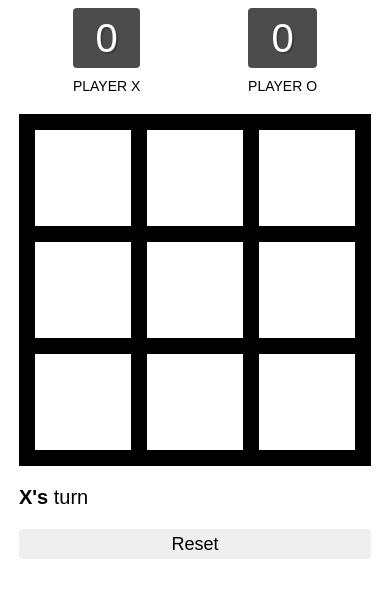
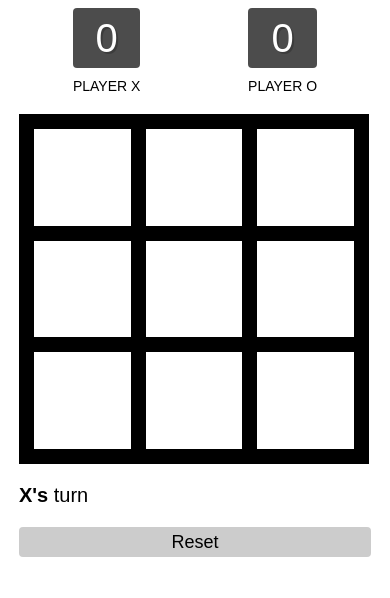
Before and after one commit to landonwjohnson/react-tic-tac-toe, a React app: page / in a window 390 px wide. Built offline with nearby package versions, Linux system fonts and the light colour scheme.

Commit message:
the game is now mobile friendly and works on the iphone simulator

```diff
--- a/public/index.html
+++ b/public/index.html
@@ -6,10 +6,7 @@
     <meta name="viewport" content="width=device-width, initial-scale=1" />
     <meta name="theme-color" content="#000000" />
 
-    <meta
-      name="description"
-      content="Built Tic Tac Toe using ReactJS"
-    />
+    <meta name="description" content="Built Tic Tac Toe using ReactJS" />
     <!--
       manifest.json provides metadata used when your web app is installed on a
       user's mobile device or desktop. See https://developers.google.com/web/fundamentals/web-app-manifest/
@@ -26,27 +23,19 @@
     -->
 
     <meta property="og:title" content="Tic Tac Toe - ReactJS" />
-    <meta
-      property="og:description"
-      content="Tic Tac Toe built with React JS"
-    />
+    <meta property="og:description" content="Tic Tac Toe built with React JS" />
     <meta
       property="og:image"
       content="https://javascript-react-tic-tac-toe.netlify.app/react-tic-tac-toe.png"
     />
 
-    <meta
-    property="og:type"
-    content="website"
-  />
-
+    <meta property="og:type" content="website" />
 
     <meta
       property="og:url"
       content="https://javascript-react-tic-tac-toe.netlify.app"
     />
-    <title>Tic Tac Toe - ReactJS"</title>
-
+    <title>ReactJS Tic Tac Toe by Landon Johnson</title>
   </head>
   <body>
     <noscript>You need to enable JavaScript to run this app.</noscript>
--- a/src/components/Board/styles.js
+++ b/src/components/Board/styles.js
@@ -2,11 +2,11 @@ import styled from 'styled-components'
 
 
 export const BoardContainer = styled.div`
-  border: 1rem solid black;
+  border: 15px solid black;
   background: black;
   width: 320px;
   height: 320px;
   display: grid;
   grid-template: repeat(3, 1fr) / repeat(3, 1fr);
-  gap: 1rem;
+  gap: 15px;
 `
--- a/src/components/Game/styles.js
+++ b/src/components/Game/styles.js
@@ -53,6 +53,7 @@ export const ResetButton = styled.button`
     border: 1px solid transparent;
     font-size: 18px;
     cursor: pointer;
+    background: #ccc;
 
 `
 
--- a/src/components/Square/styles.js
+++ b/src/components/Square/styles.js
@@ -3,9 +3,11 @@ import styled from 'styled-components'
 export const SquareButton = styled.button`
     background: white;
     border: none;
-    font-size: 5rem;
+    font-size: 50px;
     cursor: pointer;
     outline: none;
     color: ${props => props.isX? "#B91F2D;": "#264991;"};
     font-family: sans-serif;
+    padding: 0px;
+    font-weight: bold;
 `
```
